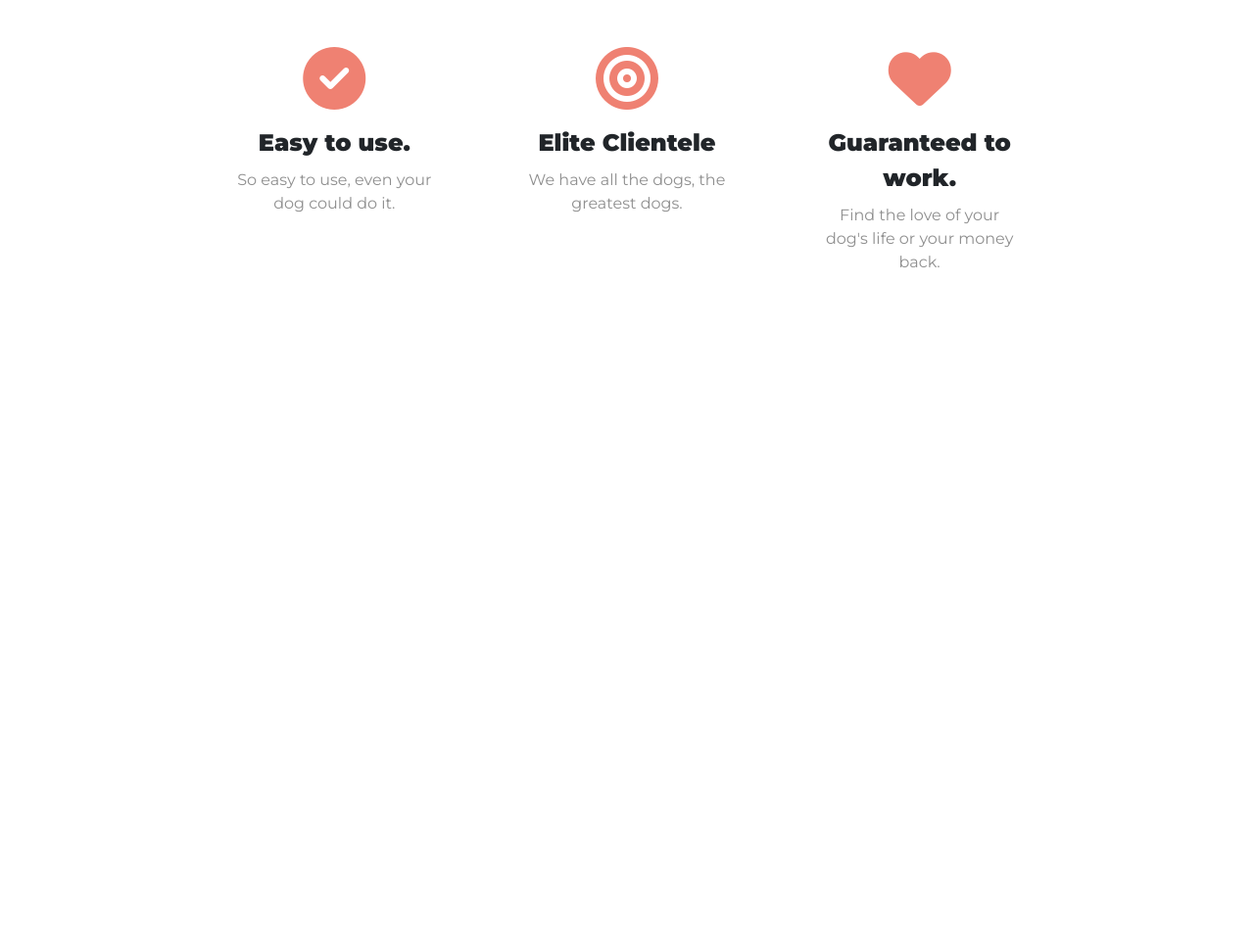
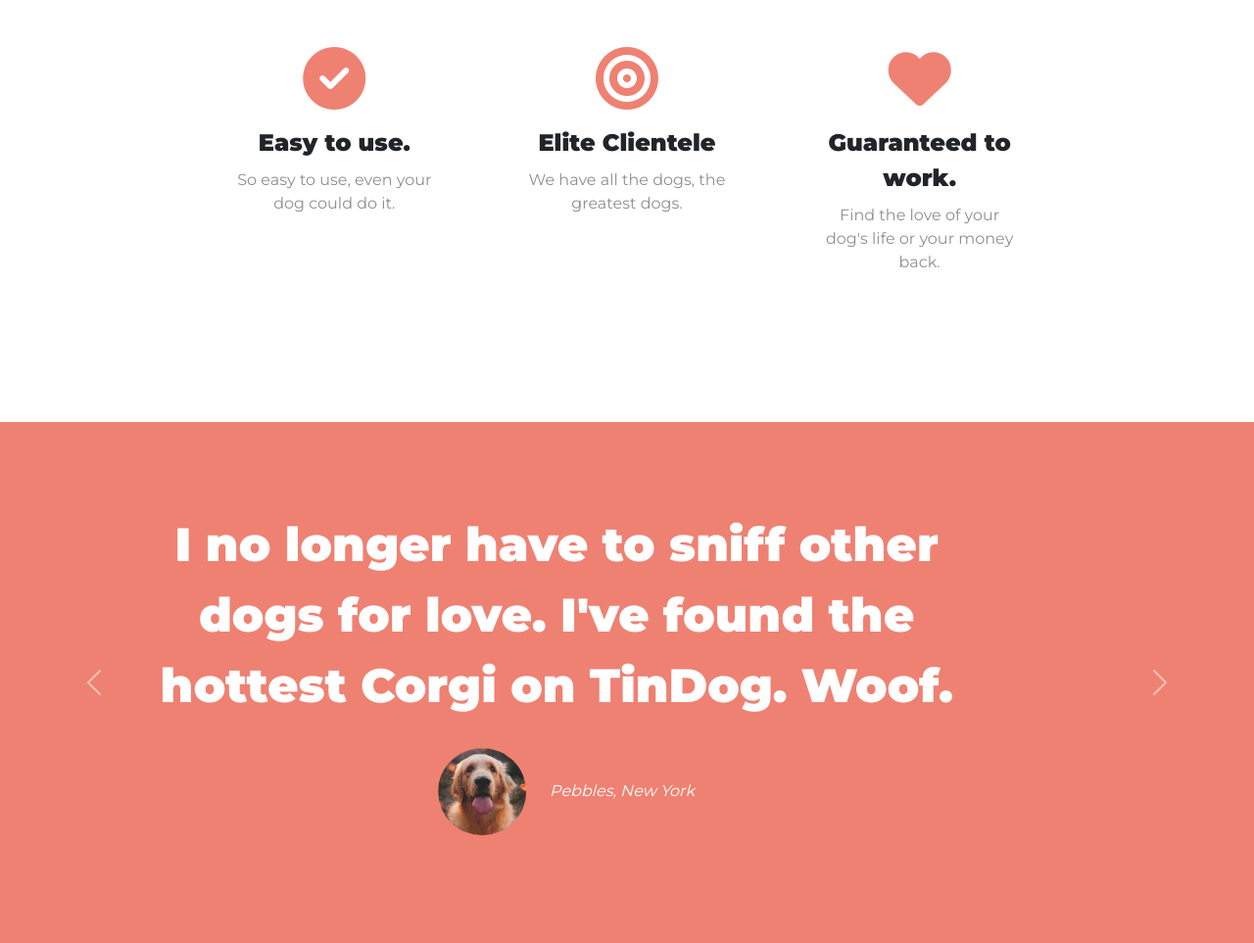
Before and after one commit to mihirpathak267/Tindog, a plain HTML site: page index.html in a window 1280 px wide. Shown: the part 884-1847 px from the top of the page at 98% size. Before the commit the page ends 1315 px from the top, so only its background shows below. Drawn offline with nearby package versions, Linux system fonts and the light colour scheme.

Commit message:
Complete testimonials section and its style

```diff
--- a/css/styles.css
+++ b/css/styles.css
@@ -83,3 +83,18 @@ p{
 .icon:hover{
     color:#ff4c68;
 }
+/* Testimonials */
+#testimonials{
+
+    text-align: center;
+    background-color: #ef8172;
+    color: #fff;
+}
+.testimonial-image{
+    width: 10%;
+    border-radius: 100%;
+    margin: 20px;
+}
+.carousel-item{
+    padding: 7% 15%;
+}
--- a/index.html
+++ b/index.html
@@ -79,6 +79,35 @@
     </div>
     </section>
     <section id="testimonials">
+      <div id="testimonies" class="carousel slide" data-bs-ride="carousel">
+        <div class="carousel-inner">
+          <div class="carousel-item active">
+            <h2>I no longer have to sniff other dogs for love. I've found the hottest Corgi on TinDog. Woof.</h2>
+      <img class="testimonial-image" src="images/dog-img.jpg" alt="dog-profile">
+      <em>Pebbles, New York</em>
+          </div>
+          <div class="carousel-item">
+            <h2 class="testimonial-text">My dog used to be so lonely, but with TinDog's help, they've found the love of their life. I think.</h2>
+            <img class="testimonial-image" src="images/lady-img.jpg" alt="lady-profile">
+            <em>Beverly, Illinois</em>
+          </div>
+          <div class="carousel-item">
+            <h2 class="testimonial-text">Preciesly the app i needed for my dog!</h2>
+            <img class="testimonial-image" src="images/image1.png" alt="man-profile">
+            <em>Ahmedabad, Gujarat</em>
+          </div>
+        <button class="carousel-control-prev" type="button" data-bs-target="#testimonies" data-bs-slide="prev">
+          <span class="carousel-control-prev-icon" aria-hidden="true"></span>
+
+        </button>
+        <button class="carousel-control-next" type="button" data-bs-target="#testimonies" data-bs-slide="next">
+          <span class="carousel-control-next-icon" aria-hidden="true"></span>
+
+        </button>
+      </div>
+
+
+      </section>
 
     </section>
     <section id="press">
```
